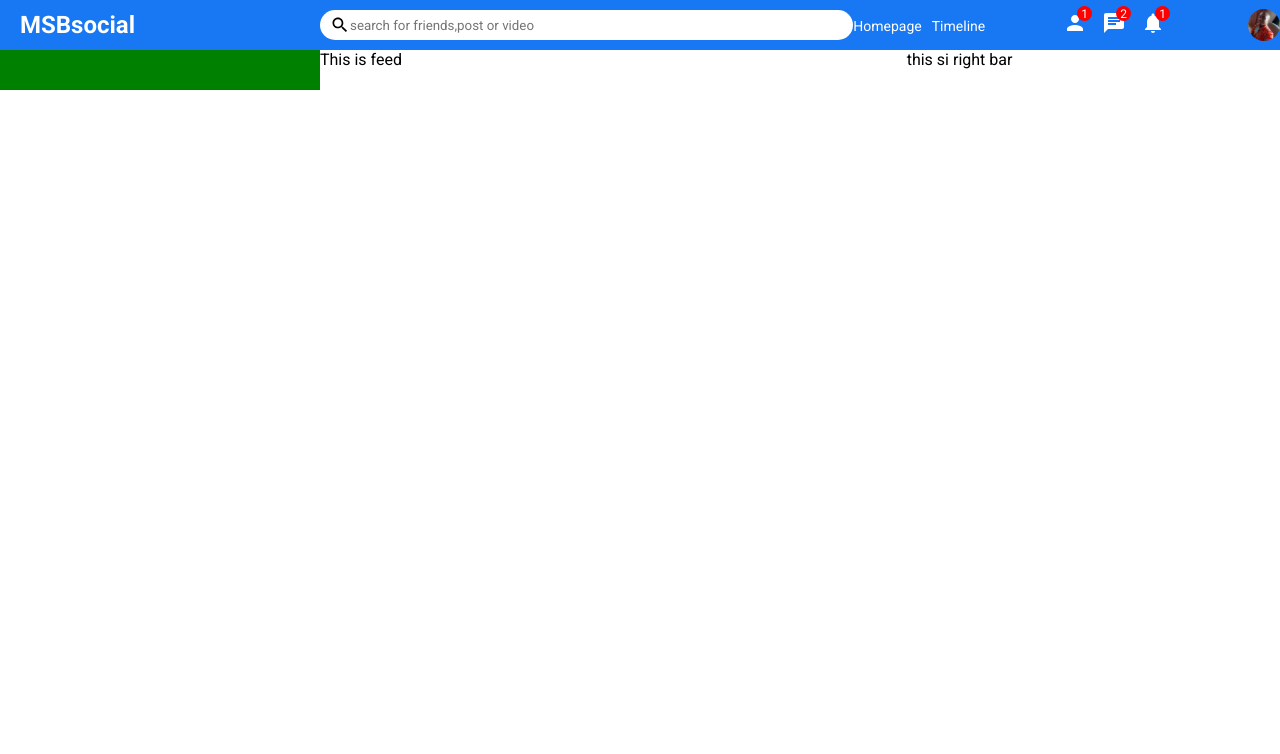
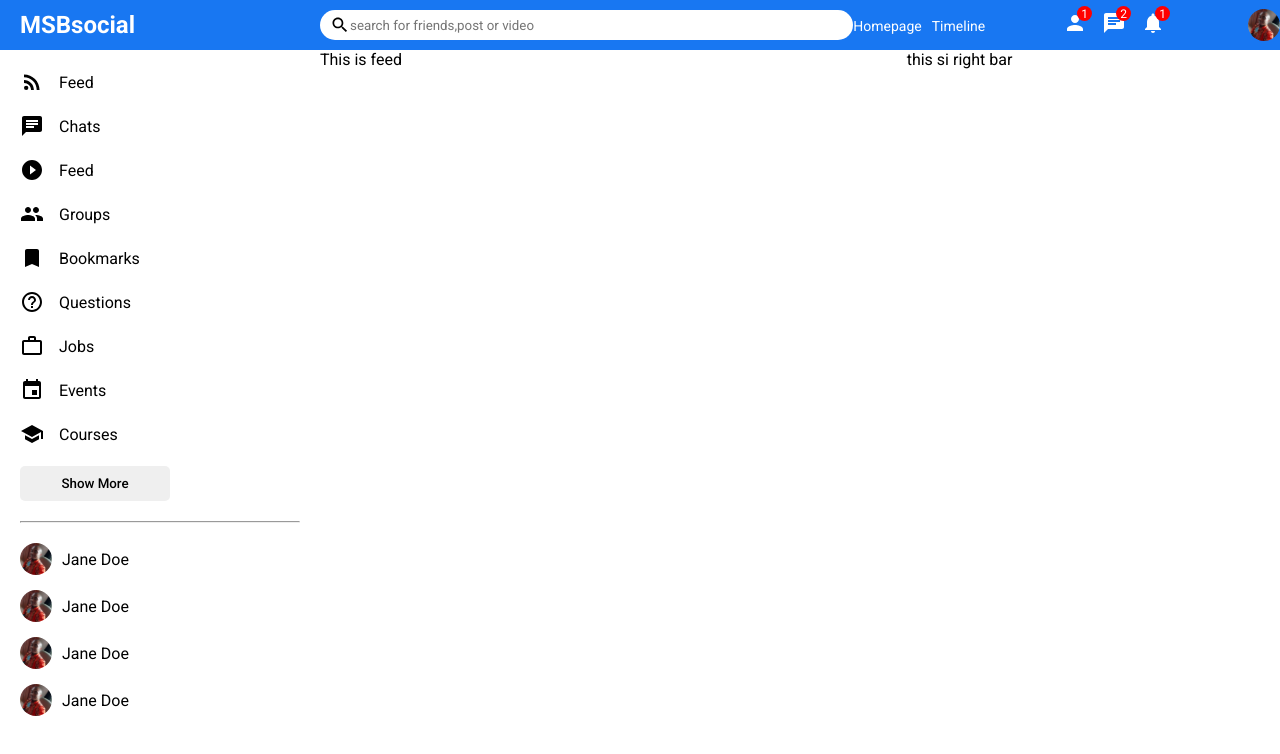
Before and after one commit to mrsuber/social-media-mern-application, a React (Create React App) app in the folder client/: page / in a window 1280 px wide. Shown: the top 754 px of the page. Built offline with nearby package versions, Linux system fonts and the light colour scheme; the HTML template or start-up script is replaced by a standard one.

Commit message:
the side bar completed

```diff
--- a/client/src/components/sidebar/Sidebar.css
+++ b/client/src/components/sidebar/Sidebar.css
@@ -2,9 +2,62 @@
   flex:3;
   height: calc(100vh - 50px);
   /* background-color: yellow; */
+  overflow-y: scroll;
+}
+::-webkit-scrollbar{
+  width: 5px;
+}
+::-webkit-scrollbar-track{
+background-color: #f1f1f1;
+}
+::-webkit-scrollbar-thumb{
+
+background-color: rgb(179,179,179);
+}
+.social__sidebarWrapper{
+  padding: 20px;
+}
+.social__sidebarList{
+  padding: 0;
+  margin: 0;
+  list-style: none;
 }
 
-.social__sidebarWrapper{
-  padding: 20px;
-  background-color: green;
+.social__sidebarListItem{
+  display: flex;
+  align-items: center;
+  margin-bottom: 20px;
 }
+.social__sidebarIcon{
+  margin-right: 15px;
+}
+.social__sidebarButton{
+  width: 150px;
+  border: none;
+  padding: 10px;
+  border-radius: 5px;
+  font-weight: 500;
+  cursor: pointer;
+}
+
+.social__sidebareHr{
+  margin: 20px 0;
+}
+
+.social__sidebarFriendList{
+  padding: 0;margin: 0;list-style: none;
+}
+
+.social__sidebarFriend{
+  display: flex;
+  align-items: center;
+  margin-bottom: 15px;
+}
+
+.social__sidebarFriendImg{
+  width: 32px;
+  height: 32px;
+  border-radius: 50%;
+  object-fit: cover;
+  margin-right: 10px;
+}
--- a/client/src/components/sidebar/Sidebar.jsx
+++ b/client/src/components/sidebar/Sidebar.jsx
@@ -1,11 +1,80 @@
 import React from 'react'
 import './Sidebar.css'
+import {Chat,RssFeed,PlayCircleFilledOutlined,HelpOutline,WorkOutline,Event,School,Bookmark,Group} from '@material-ui/icons'
+import img from  '../../images/me.webp'
 const Sidebar = () => {
   return (
     <div className="social__sidebar">
       <div className="social__sidebarWrapper">
         <ul className="social__sidebarList">
+            <li className="social__sidebarListItem">
+              <RssFeed className="social__sidebarIcon" />
+              <span className="social__sidebarListItemText">Feed</span>
+            </li>
 
+            <li className="social__sidebarListItem">
+              <Chat className="social__sidebarIcon" />
+              <span className="social__sidebarListItemText">Chats</span>
+            </li>
+
+            <li className="social__sidebarListItem">
+              <PlayCircleFilledOutlined className="social__sidebarIcon" />
+              <span className="social__sidebarListItemText">Feed</span>
+            </li>
+
+            <li className="social__sidebarListItem">
+              <Group className="social__sidebarIcon" />
+              <span className="social__sidebarListItemText">Groups</span>
+            </li>
+
+            <li className="social__sidebarListItem">
+              <Bookmark className="social__sidebarIcon" />
+              <span className="social__sidebarListItemText">Bookmarks</span>
+            </li>
+
+            <li className="social__sidebarListItem">
+              <HelpOutline className="social__sidebarIcon" />
+              <span className="social__sidebarListItemText">Questions</span>
+            </li>
+
+            <li className="social__sidebarListItem">
+              <WorkOutline className="social__sidebarIcon" />
+              <span className="social__sidebarListItemText">Jobs</span>
+            </li>
+
+            <li className="social__sidebarListItem">
+              <Event className="social__sidebarIcon" />
+              <span className="social__sidebarListItemText">Events</span>
+            </li>
+
+            <li className="social__sidebarListItem">
+              <School className="social__sidebarIcon" />
+              <span className="social__sidebarListItemText">Courses</span>
+            </li>
+
+        </ul>
+        <button className="social__sidebarButton">Show More</button>
+        <hr className="social__sidebareHr" />
+        <ul className="social__sidebarFriendList">
+            <li className="social__sidebarFriend">
+                <img className="social__sidebarFriendImg" src={img} alt=""/>
+                <span className="social__sidebarFriendName">Jane Doe</span>
+            </li>
+
+            <li className="social__sidebarFriend">
+                <img className="social__sidebarFriendImg" src={img} alt=""/>
+                <span className="social__sidebarFriendName">Jane Doe</span>
+            </li>
+
+            <li className="social__sidebarFriend">
+                <img className="social__sidebarFriendImg" src={img} alt=""/>
+                <span className="social__sidebarFriendName">Jane Doe</span>
+            </li>
+
+            <li className="social__sidebarFriend">
+                <img className="social__sidebarFriendImg" src={img} alt=""/>
+                <span className="social__sidebarFriendName">Jane Doe</span>
+            </li>
         </ul>
       </div>
     </div>
```
